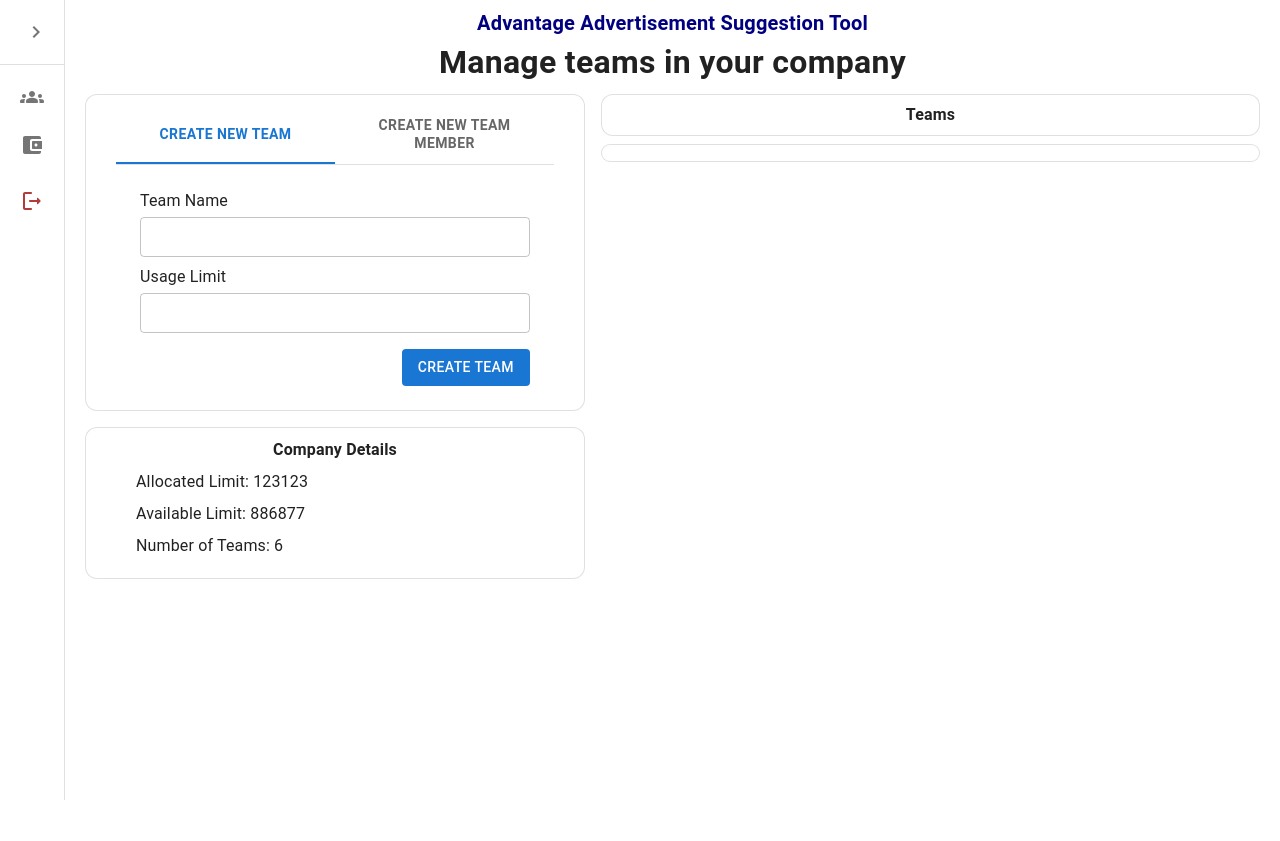
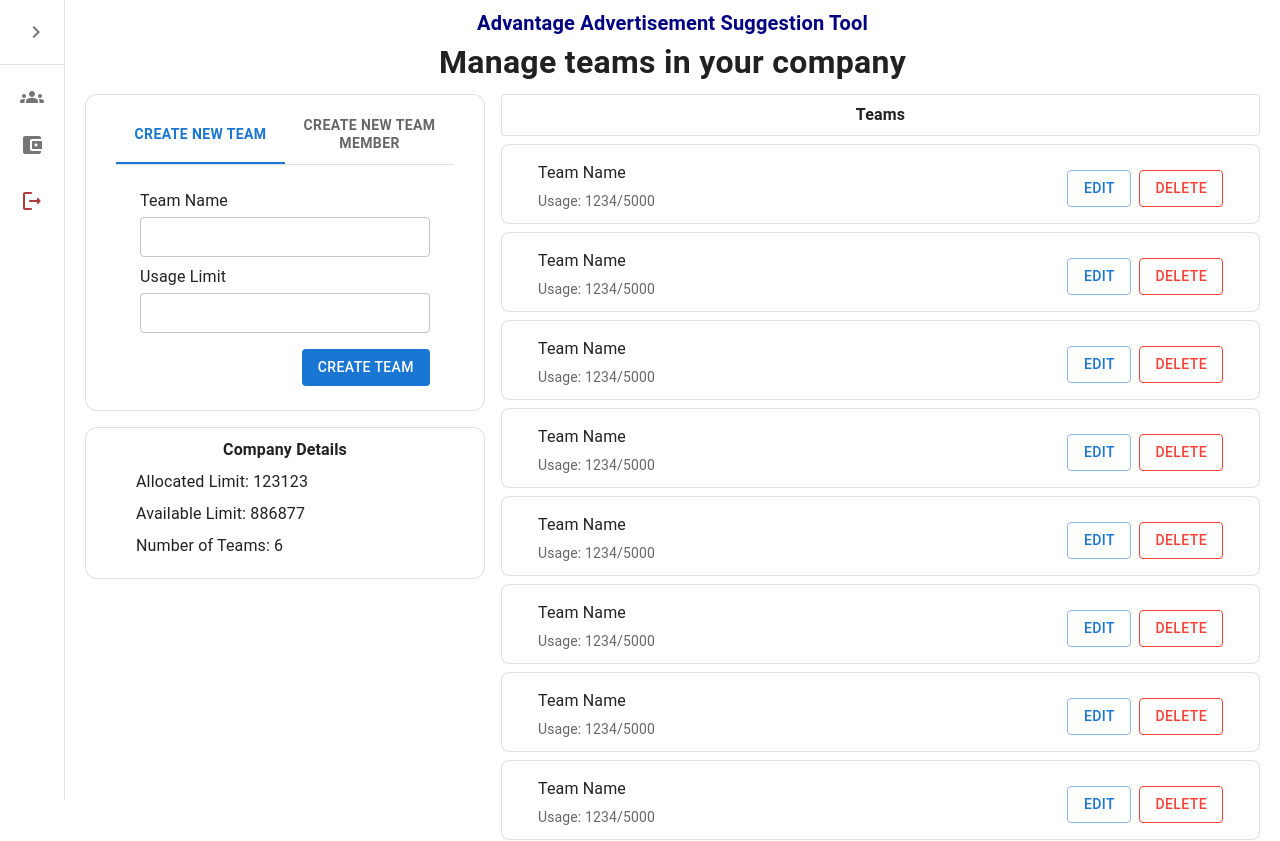
Before and after one commit to MelihFazl/AdVantage, a React (Create React App) app in the folder frontend/advantage/: page /company/manageTeams in a window 1280 px wide. Shown: the top 841 px of the page. Before the commit the page ends 800 px from the top, so only its background shows below. Built offline with nearby package versions, Linux system fonts and the light colour scheme.

Commit message:
Right Column

```diff
--- a/frontend/advantage/src/common/left-drawer/index.jsx
+++ b/frontend/advantage/src/common/left-drawer/index.jsx
@@ -73,7 +73,7 @@ const Drawer = styled(MuiDrawer, {
   }),
 }));
 
-export default function LeftDrawer({ drawerItems }) {
+export default function LeftDrawer({ drawerItems, adaptWidth }) {
   const [windowSize, setWindowSize] = useState(getWindowSize());
 
   useEffect(() => {
@@ -98,7 +98,7 @@ export default function LeftDrawer({ drawerItems }) {
     setOpen(false);
   };
 
-  if (open && windowSize.innerWidth < 1071) {
+  if (open && windowSize.innerWidth < adaptWidth) {
     setOpen(false);
   }
 
@@ -124,7 +124,7 @@ export default function LeftDrawer({ drawerItems }) {
               AdVantage
             </Typography>
           )}
-          {windowSize.innerWidth > 1071 && (
+          {windowSize.innerWidth > adaptWidth && (
             <IconButton onClick={!open ? handleDrawerOpen : handleDrawerClose}>
               {!open ? <ChevronRightIcon /> : <ChevronLeftIcon />}
             </IconButton>
--- a/frontend/advantage/src/pages/company-pages/company-manage-teams/index.jsx
+++ b/frontend/advantage/src/pages/company-pages/company-manage-teams/index.jsx
@@ -4,6 +4,10 @@ import { Paper, Box, Stack, Typography, TextField } from "@mui/material";
 import useMediaQuery from "@mui/material/useMediaQuery";
 import { styled } from "@mui/material/styles";
 import CreationTabs from "./creation-tabs";
+import TeamListCard from "./team-list-card";
+import { useState } from "react";
+import TeamDialog from "./team-dialog";
+import React from "react";
 
 const BannerText = styled(Typography)({
   textAlign: "center",
@@ -38,6 +42,8 @@ const Item = styled(Paper)(({ theme }) => ({
 
 export const CompanyManageTeams = () => {
   const matches = useMediaQuery("(min-width:1035px)");
+  const [openDialog, setOpenDialog] = useState(false);
+  const [selectedTeam, setSelectedTeam] = useState({});
   const teams = [
     "Oliver Hansen",
     "Van Henry",
@@ -50,9 +56,19 @@ export const CompanyManageTeams = () => {
     "Virginia Andrews",
     "Kelly Snyder",
   ];
+  const handleCardClick = (team) => {
+    setSelectedTeam(team);
+    setOpenDialog(true);
+  };
+  const handleCloseDialog = () => {
+    setOpenDialog(false);
+  };
   return (
     <Stack direction={"row"}>
-      <LeftDrawer drawerItems={CompanyDrawerItems}></LeftDrawer>
+      <LeftDrawer
+        drawerItems={CompanyDrawerItems}
+        adaptWidth={1156}
+      ></LeftDrawer>
       <Stack
         direction="column"
         width="100%"
@@ -106,9 +122,9 @@ export const CompanyManageTeams = () => {
               display: "block",
               flexDirection: "row",
               alignItems: "center",
-              flexGrow: "4",
+              flexGrow: "2",
               minWidth: "300px",
-              maxWidth: matches ? "500px" : "%100",
+              maxWidth: matches ? "400px" : "%100",
               height: "fit-content",
               position: matches ? "sticky" : "relative",
               top: matches ? 94 : 0,
@@ -148,23 +164,45 @@ export const CompanyManageTeams = () => {
               flexGrow: "6",
               minWidth: "460px",
               height: "fit-content",
-              position: matches ? "sticky" : "relative",
-              top: matches ? 94 : 0,
             }}
           >
             <Stack direction={"column"} gap={"8px"}>
               <Paper
                 variant="outlined"
-                sx={{ borderRadius: "12px", padding: "8px 30px 8px 30px" }}
+                sx={{
+                  padding: "8px 30px 8px 30px",
+                  position: matches ? "sticky" : "relative",
+                  top: matches ? 94 : 0,
+                  zIndex: 9,
+                  width: "%100",
+                  backgroundColor: "#ffffff",
+                }}
               >
                 <BoxTitle>Teams</BoxTitle>
               </Paper>
-              <Paper
-                variant="outlined"
-                sx={{ borderRadius: "12px", padding: "8px 30px 8px 30px" }}
-              >
-                <Box></Box>
-              </Paper>
+              <React.Fragment>
+                {" "}
+                <TeamListCard onTeamCardClick={handleCardClick}></TeamListCard>
+                <TeamListCard onTeamCardClick={handleCardClick}></TeamListCard>
+                <TeamListCard onTeamCardClick={handleCardClick}></TeamListCard>
+                <TeamListCard onTeamCardClick={handleCardClick}></TeamListCard>
+                <TeamListCard onTeamCardClick={handleCardClick}></TeamListCard>
+                <TeamListCard onTeamCardClick={handleCardClick}></TeamListCard>
+                <TeamListCard onTeamCardClick={handleCardClick}></TeamListCard>
+                <TeamListCard onTeamCardClick={handleCardClick}></TeamListCard>
+                <TeamListCard onTeamCardClick={handleCardClick}></TeamListCard>
+                <TeamListCard onTeamCardClick={handleCardClick}></TeamListCard>
+                <TeamListCard onTeamCardClick={handleCardClick}></TeamListCard>
+                <TeamListCard onTeamCardClick={handleCardClick}></TeamListCard>
+                <TeamListCard onTeamCardClick={handleCardClick}></TeamListCard>
+                <TeamListCard onTeamCardClick={handleCardClick}></TeamListCard>
+                <TeamListCard onTeamCardClick={handleCardClick}></TeamListCard>
+                <TeamDialog
+                  open={openDialog}
+                  handleClose={handleCloseDialog}
+                  report={selectedTeam}
+                ></TeamDialog>
+              </React.Fragment>
             </Stack>
           </Paper>
         </Stack>
--- /dev/null
+++ b/frontend/advantage/src/pages/company-pages/company-manage-teams/team-dialog/index.jsx
@@ -0,0 +1,40 @@
+import * as React from "react";
+import Button from "@mui/material/Button";
+import Dialog from "@mui/material/Dialog";
+import DialogActions from "@mui/material/DialogActions";
+import DialogContent from "@mui/material/DialogContent";
+import DialogContentText from "@mui/material/DialogContentText";
+import DialogTitle from "@mui/material/DialogTitle";
+import { Box, Typography, useMediaQuery } from "@mui/material";
+
+export default function TeamDialog({ open, handleClose, team }) {
+  const fullScreen = useMediaQuery("(max-width:750px)");
+
+  return (
+    <Dialog
+      scroll="paper"
+      sx={{
+        "& .MuiDialog-container": {
+          "& .MuiPaper-root": {
+            width: "100%",
+            height: "100%",
+          },
+        },
+      }}
+      fullScreen={fullScreen}
+      open={open}
+      onClose={handleClose}
+      aria-labelledby="responsive-dialog-title"
+    >
+      <DialogTitle id="responsive-dialog-title">{"Team Name"}</DialogTitle>
+      <DialogContent>
+        <DialogContentText></DialogContentText>
+      </DialogContent>
+      <DialogActions>
+        <Button onClick={handleClose} autoFocus>
+          Close
+        </Button>
+      </DialogActions>
+    </Dialog>
+  );
+}
--- /dev/null
+++ b/frontend/advantage/src/pages/company-pages/company-manage-teams/team-list-card/index.jsx
@@ -0,0 +1,65 @@
+import * as React from "react";
+import Card from "@mui/material/Card";
+import CardContent from "@mui/material/CardContent";
+import { Box, Button, CardActionArea } from "@mui/material";
+import Typography from "@mui/material/Typography";
+
+export default function TeamListCard({ team, onTeamCardClick }) {
+  return (
+    <Card
+      variant="outlined"
+      sx={{ minWidth: 263.2, height: 80, borderRadius: "8px" }}
+    >
+      <CardActionArea
+        onClick={() => {
+          onTeamCardClick(team);
+        }}
+      >
+        <CardContent>
+          <Box
+            display={"flex"}
+            flexDirection={"row"}
+            justifyContent={"space-between"}
+            width={"%100"}
+            gap={"3px"}
+          >
+            <Box
+              display={"flex"}
+              flexDirection={"column"}
+              padding={"0 20px 0 20px"}
+            >
+              <Typography sx={{ fontSize: 16 }} gutterBottom>
+                Team Name
+              </Typography>
+              <Typography
+                color="text.secondary"
+                sx={{ fontSize: 14 }}
+                gutterBottom
+              >
+                Usage: 1234/5000
+              </Typography>
+            </Box>
+            <Box
+              display={"flex"}
+              flexDirection={"row"}
+              alignItems={"center"}
+              padding={"0 20px 0 20px"}
+              gap={"8px"}
+            >
+              <Button variant="outlined" disableElevation>
+                Edit
+              </Button>
+              <Button
+                variant="outlined"
+                style={{ borderColor: "#F44336", color: "#F44336" }}
+                disableElevation
+              >
+                Delete
+              </Button>
+            </Box>
+          </Box>
+        </CardContent>
+      </CardActionArea>
+    </Card>
+  );
+}
--- a/frontend/advantage/src/pages/company-pages/company-subscription/index.jsx
+++ b/frontend/advantage/src/pages/company-pages/company-subscription/index.jsx
@@ -29,7 +29,10 @@ const Item = styled(Paper)(({ theme }) => ({
 export const CompanySubscription = () => {
   return (
     <Stack direction={"row"}>
-      <LeftDrawer drawerItems={CompanyDrawerItems}></LeftDrawer>
+      <LeftDrawer
+        drawerItems={CompanyDrawerItems}
+        adaptWidth={1156}
+      ></LeftDrawer>
       <Stack
         direction="column"
         width="100%"
--- a/frontend/advantage/src/pages/team-member-pages/team-member-home/index.jsx
+++ b/frontend/advantage/src/pages/team-member-pages/team-member-home/index.jsx
@@ -121,7 +121,10 @@ export const TeamMemberHomePage = () => {
 
   return (
     <Stack direction={"row"}>
-      <LeftDrawer drawerItems={TeamMemberDrawerItems}></LeftDrawer>
+      <LeftDrawer
+        drawerItems={TeamMemberDrawerItems}
+        adaptWidth={1071}
+      ></LeftDrawer>
       <Stack
         direction="column"
         width="100%"
--- a/frontend/advantage/src/pages/team-member-pages/team-member-image-analysis/index.jsx
+++ b/frontend/advantage/src/pages/team-member-pages/team-member-image-analysis/index.jsx
@@ -85,7 +85,10 @@ export const TeamMemberImageAnalysisPage = () => {
   };
   return (
     <Stack direction={"row"}>
-      <LeftDrawer drawerItems={TeamMemberDrawerItems}></LeftDrawer>
+      <LeftDrawer
+        drawerItems={TeamMemberDrawerItems}
+        adaptWidth={1071}
+      ></LeftDrawer>
       <Stack
         direction="column"
         width="100%"
--- a/frontend/advantage/src/pages/team-member-pages/team-member-textual-analysis/index.jsx
+++ b/frontend/advantage/src/pages/team-member-pages/team-member-textual-analysis/index.jsx
@@ -61,7 +61,10 @@ export const TeamMemberTextualAnalysisPage = () => {
 
   return (
     <Stack direction={"row"}>
-      <LeftDrawer drawerItems={TeamMemberDrawerItems}></LeftDrawer>
+      <LeftDrawer
+        drawerItems={TeamMemberDrawerItems}
+        adaptWidth={1071}
+      ></LeftDrawer>
       <Stack
         direction="column"
         width="100%"
```
Also changed, not shown: frontend/advantage/src/pages/company-pages/company-create-team-member/index.jsx (deleted, +0 -76 lines).
